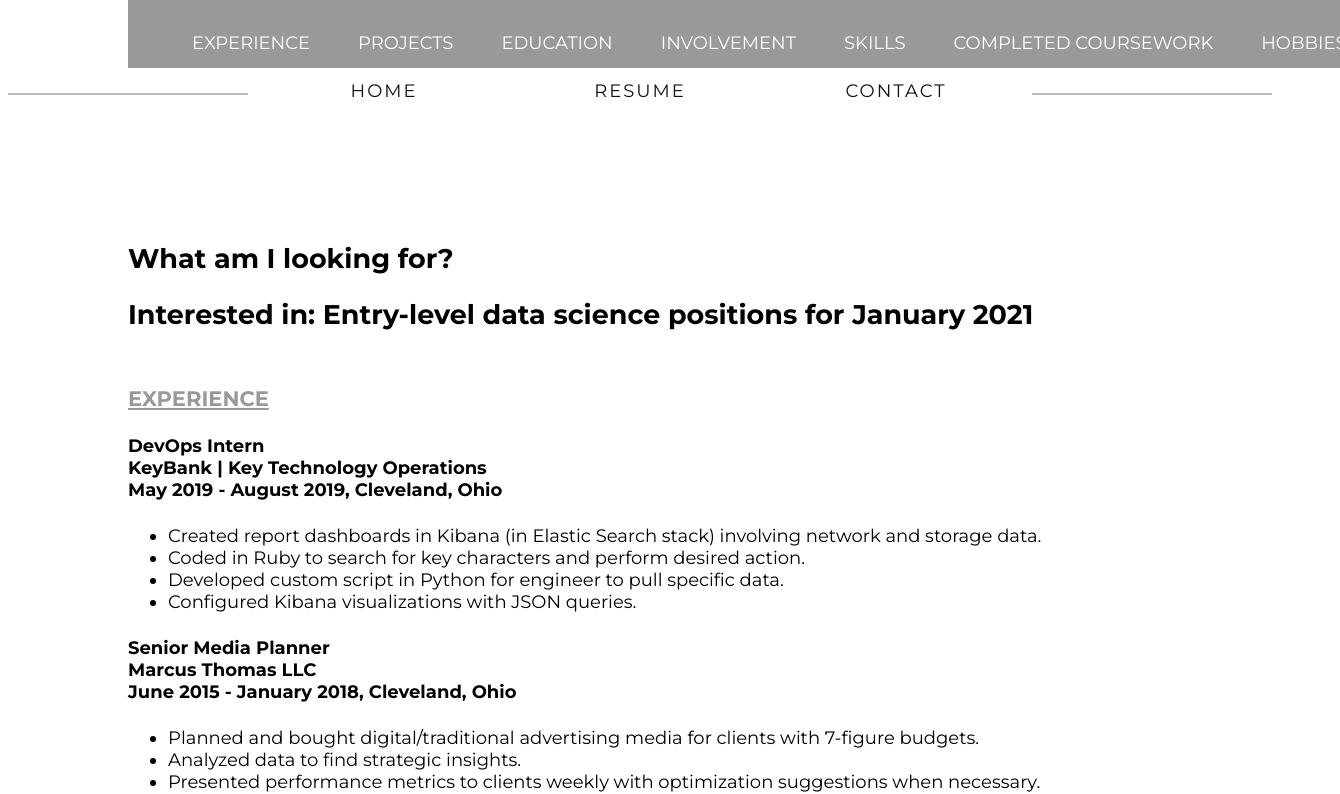
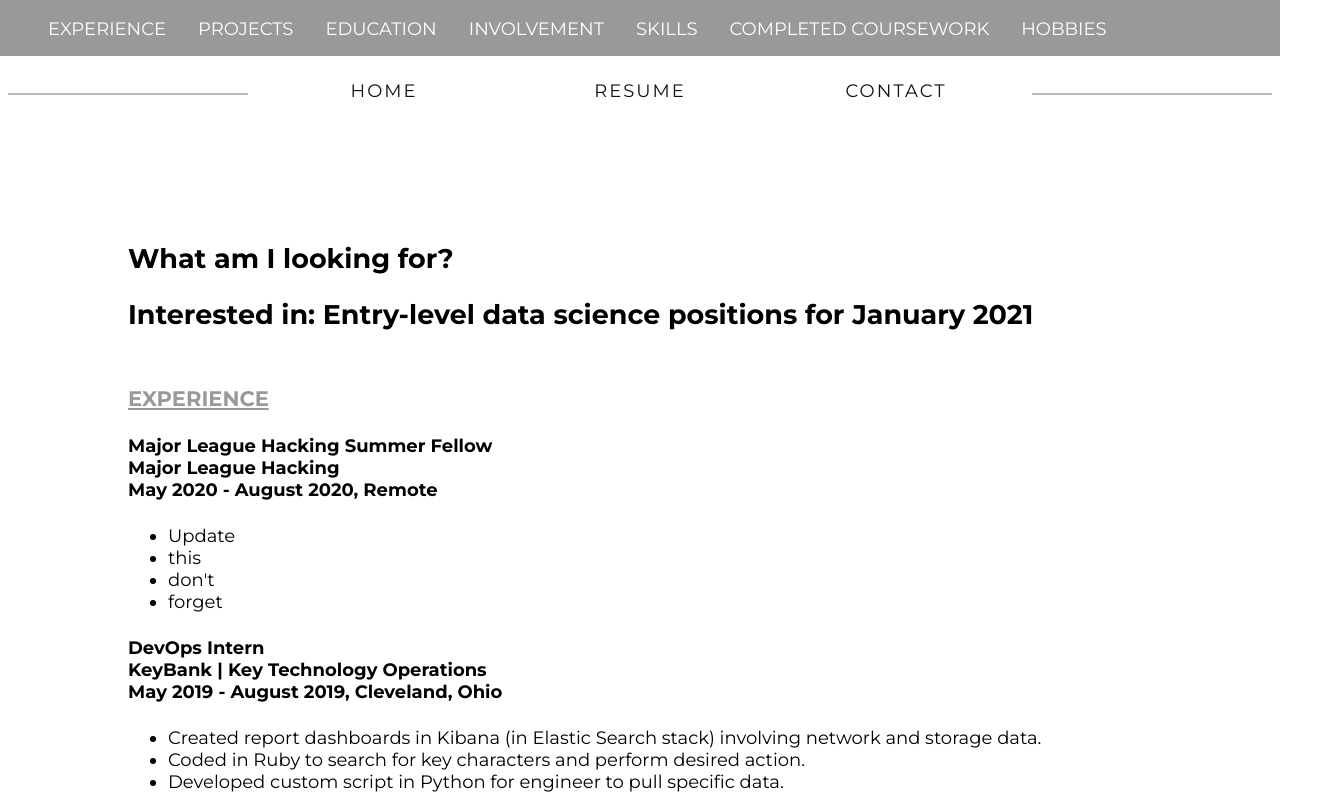
Before and after one commit to ktakattack/website, an Angular app: page /resume in a window 1280 px wide. Shown: the top 794 px of the page, 1340 px wide, since content can reach past the window. Built offline with nearby package versions, Linux system fonts and the light colour scheme.

Commit message:
committing in-progress: got sticky menu to expand across the page. still need to fix some styling. added MLH as experience. need to add copy there.

```diff
--- a/src/app/resume/resume.component.html
+++ b/src/app/resume/resume.component.html
@@ -29,12 +29,25 @@
 <br />
 <br />
 
+<div class="resume-content">
+
   <h1>What am I looking for? <br /></h1>
   <h2>Interested in: Entry-level data science positions for January 2021<br /><br /></h2>
 
   <h3>
     <a name="EXPERIENCE">EXPERIENCE</a>
   </h3>
+  <h4>
+    Major League Hacking Summer Fellow <br />
+    Major League Hacking<br />
+    May 2020 - August 2020, Remote
+  </h4>
+  <ul>
+    <li>Update </li>
+    <li>this </li>
+    <li>don't  </li>
+    <li>forget </li>
+  </ul>
   <h4>
     DevOps Intern <br />
     KeyBank | Key Technology Operations<br />
@@ -145,3 +158,5 @@
   <p>
     cooking | board games | reading
   </p>
+
+</div>
--- a/src/app/resume/resume.component.sass
+++ b/src/app/resume/resume.component.sass
@@ -2,38 +2,32 @@
     padding-bottom: 45px
     overflow-y: scroll
     width: 100%
+    white-space: nowrap
+
     top: 20%
     position: relative
     // top: 25%
 
 
-
-h3
-    a
-        text-decoration: underline
-        color: #999 !important
-
 .sticky-nav nav
     overflow: hidden
-    float: center
+    // float: center
     // padding: 20px
     text-align: center
     background-color: #999999
+    height: 56px
 
     display: block
     z-index: 100
-
     width: 100%
 
+//corresponds to the typescript and "sticking" action
 .sticky
     top: 0
     z-index: 100
     position: fixed
     width: 100%
     overflow: hidden
-
-
-
 
 .sticky-nav li
     // // float: none
@@ -46,19 +40,20 @@ h3
     // font-size: 16px
     // text-align: center
     float: left
-    position: relative
+    // position: relative
     margin-left: 8px
     margin-right: 8px
     flex: 1
+    // vertical-align: text-top
 
     font-size: 18px !important
 
 .sticky-nav a
-    float: left
+    // float: left
     // display: block
     color: #ffffff
     // text-align: center
-    padding: 14px 16px
+    padding: 0px 16px 16px 0px  //top, right, left, bottom
     text-decoration: none
 
 .sticky-nav a:hover
@@ -79,6 +74,19 @@ h3
 @media screen and (max-width: 500px)
   .sticky-nav a
     float: none
-    display: block
+    display: flex
+    justify-content: flex-end
+
     width: 100%
     text-align: left /* If you want the text to be left-aligned on small screens */
+
+.resume-content
+    width: 80%
+    bottom: 20px
+    margin: auto
+    // margin-top:
+
+h3
+    a
+        text-decoration: underline
+        color: #999 !important
--- a/src/styles.sass
+++ b/src/styles.sass
@@ -29,5 +29,5 @@ a:hover
     display: grid
 
 section
-    width: 80%
+    width: 100%
     margin: 0 auto
```
Lines whose indentation alone changed are shown as unchanged.
